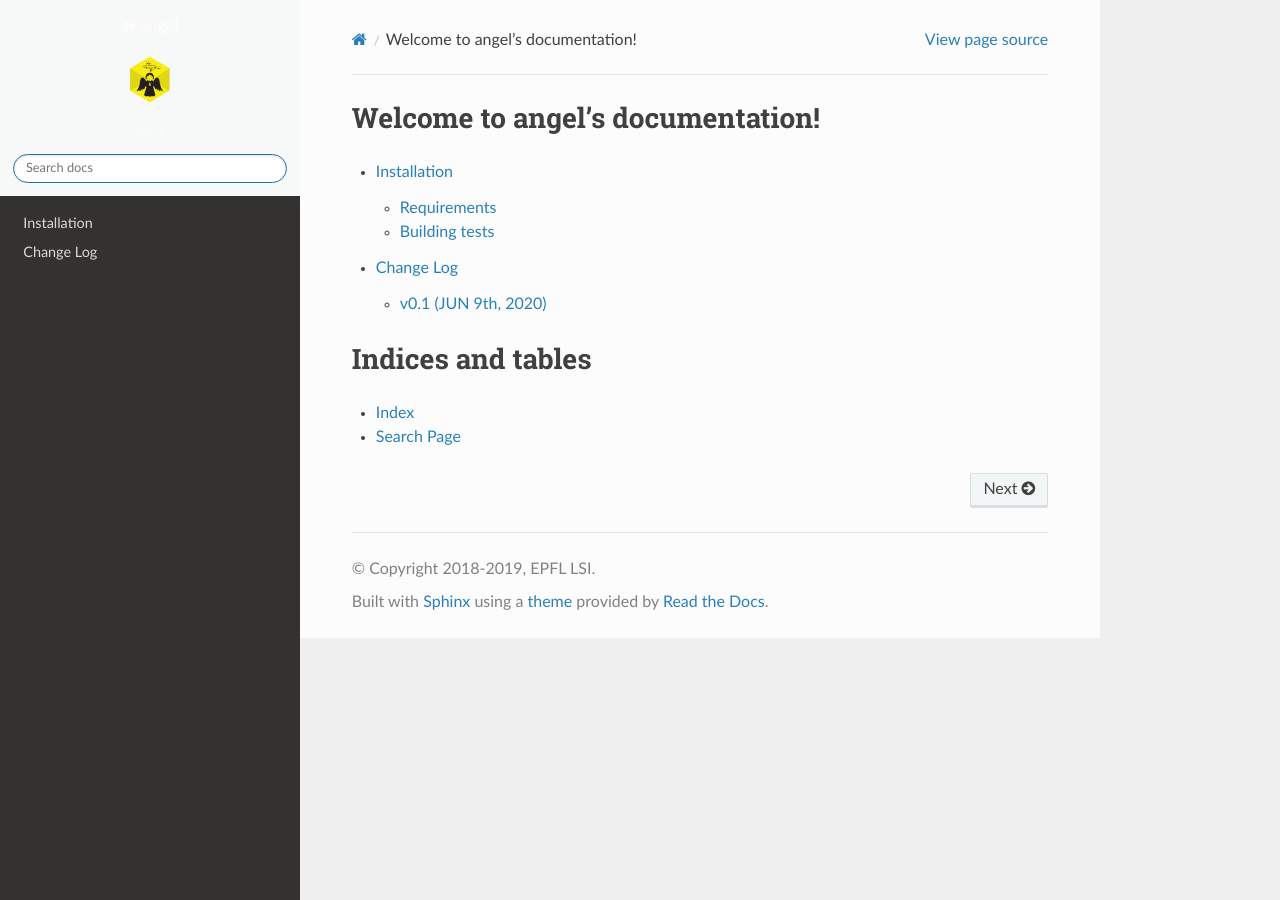
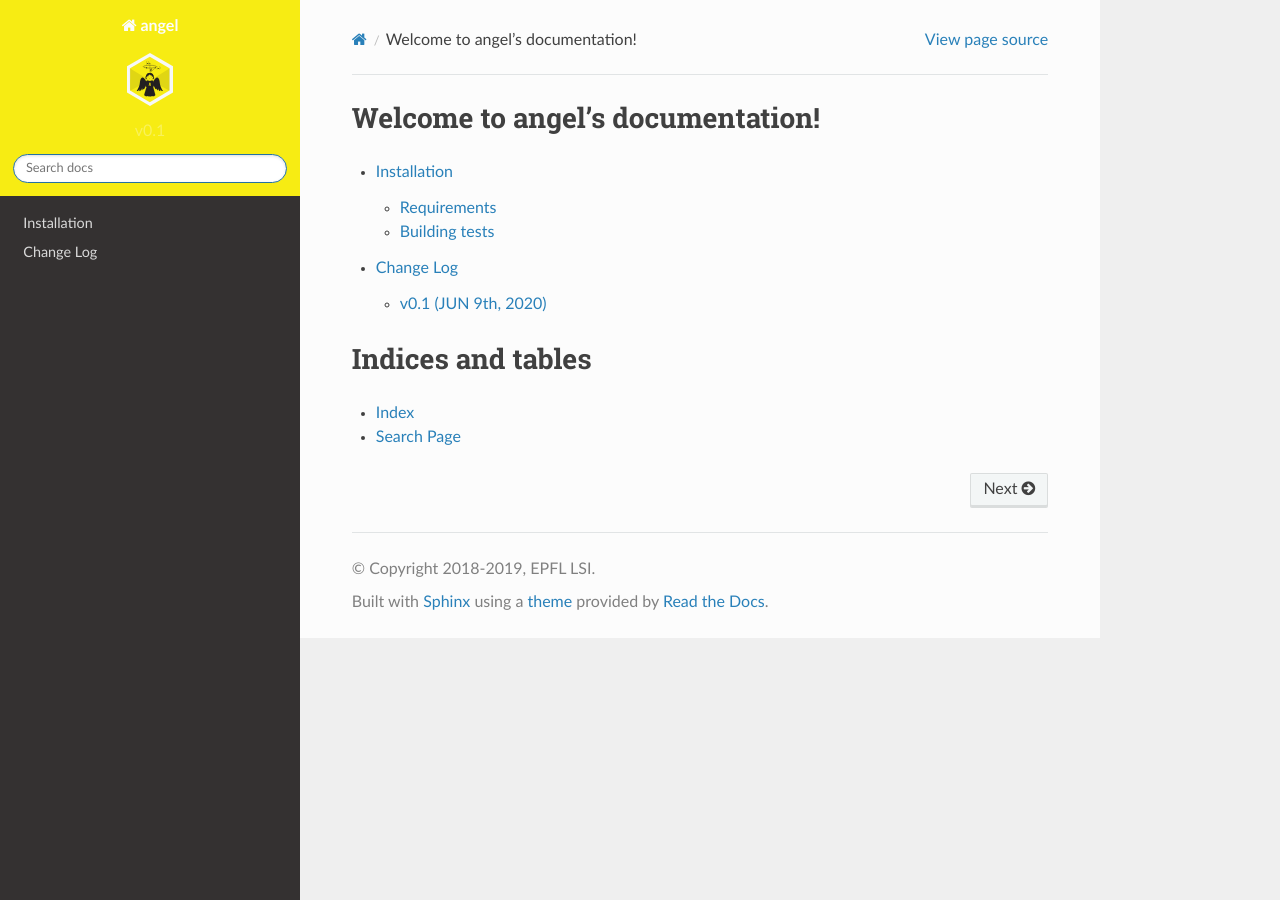
Before and after one commit to fmozafari/angel, a Sphinx documentation site: the page built from docs/index.rst, in a window 1280 px wide. Built offline with Sphinx 7.4.7 and the Read the Docs theme 2.0.0, drawn with Linux system fonts in a browser that asks for light colours; pages that are not in the unit, such as notebooks, are missing from menus.

```diff
--- a/docs/conf.py
+++ b/docs/conf.py
@@ -90,7 +90,7 @@
 # documentation.
 #
 html_theme_options = {
-  'style_nav_header_background': '#f7f8f8',
+  'style_nav_header_background': '#f7ec13',
   'logo_only': False
 }
 html_logo = "angel.svg"
```
